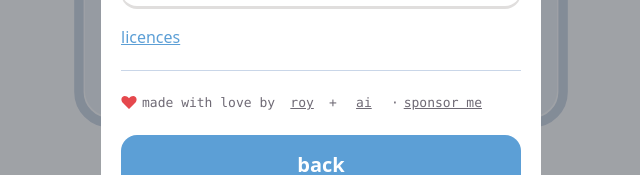
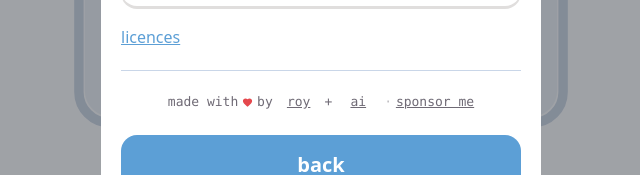
Before and after one commit to royashbrook/bloop, a Svelte app: page / in a window 1280 px wide. Both pictures are taken after a click on the button "about bloop". Shown: the part 585-760 px from the top of the page, without its empty margins (319-959 px from the left). Built offline with nearby package versions, Linux system fonts and the light colour scheme.

Commit message:
the maker's mark matches the house colophon: made with a heart (the word kept for screen readers) by roy + ai, the dot riding with sponsor me, every row centred (refs #8)
Co-Authored-By: Claude Opus 5.5 <noreply@anthropic.com>
Claude-Session: https://claude.ai/code/session_018Ur2KG6AcnCuAaHKfQJUvG

```diff
--- a/src/App.svelte
+++ b/src/App.svelte
@@ -318,15 +318,11 @@
         </div>
         {#if updateNote}<p role="status">{updateNote}</p>{/if}
         <p><a class="licences" href="/licenses.md" target="_blank" rel="noopener">licences</a></p>
-        <div class="maker">
-          <svg viewBox="0 0 24 24" aria-hidden="true"><path d="M12 21 3 12C-4 4 6-3 12 5 18-3 28 4 21 12Z" /></svg>
-          made with love by
-          <a href="https://royashbrook.com" target="_blank" rel="noopener">roy</a>
-          +
+        <p class="maker">made with <svg aria-hidden="true" class="mark-heart" viewBox="0 0 24 24"><path d="M12 21.35l-1.45-1.32C5.4 15.36 2 12.28 2 8.5 2 5.42 4.42 3 7.5 3c1.74 0 3.41.81 4.5 2.09C13.09 3.81 14.76 3 16.5 3 19.58 3 22 5.42 22 8.5c0 3.78-3.4 6.86-8.55 11.54L12 21.35z" /></svg><span class="sr">love</span> by
+          <a href="https://royashbrook.com" target="_blank" rel="noopener">roy</a> +
           <a href="https://royashbrook.com/agents" target="_blank" rel="noopener">ai</a>
-          ·
-          <a href="https://github.com/sponsors/royashbrook" target="_blank" rel="noopener">sponsor me</a>
-        </div>
+          <span class="mark-tail"><span aria-hidden="true" class="mark-dot">·</span>
+          <a href="https://github.com/sponsors/royashbrook" target="_blank" rel="noopener">sponsor me</a></span></p>
       {:else if sheet === "looks"}
         <h2>looks</h2>
         <ul class="looks">
--- a/src/app.css
+++ b/src/app.css
@@ -358,13 +358,17 @@ a {
 .row > button {
   flex: 1;
 }
+/* the house colophon: made with <heart> by roy + ai · sponsor me, centred.
+   every row stays centred when it wraps */
 .maker {
   border-top: 1px solid var(--line);
   padding-top: 10px;
   display: flex;
   flex-wrap: wrap;
+  justify-content: center;
   align-items: center;
-  gap: 5px;
+  gap: 0 0.3em;
+  text-align: center;
   font: 13px var(--font-mono);
   color: var(--ink-dim);
 }
@@ -376,9 +380,27 @@ a {
   min-width: 44px;
   color: var(--ink-dim);
 }
-.maker svg {
-  width: 16px;
+.mark-heart {
+  width: 0.85em;
+  height: 0.85em;
   fill: var(--mark-heart);
+}
+.mark-dot {
+  opacity: 0.45;
+}
+/* the dot travels with sponsor me, so a narrow phone wraps "· sponsor me" as one piece */
+.mark-tail {
+  display: inline-flex;
+  align-items: center;
+  gap: 0 0.3em;
+}
+.sr {
+  position: absolute;
+  width: 1px;
+  height: 1px;
+  overflow: hidden;
+  clip-path: inset(50%);
+  white-space: nowrap;
 }
 .update {
   position: fixed;
```
Also changed, not shown: 1 other file (tests, documents, lock files or other folders).
